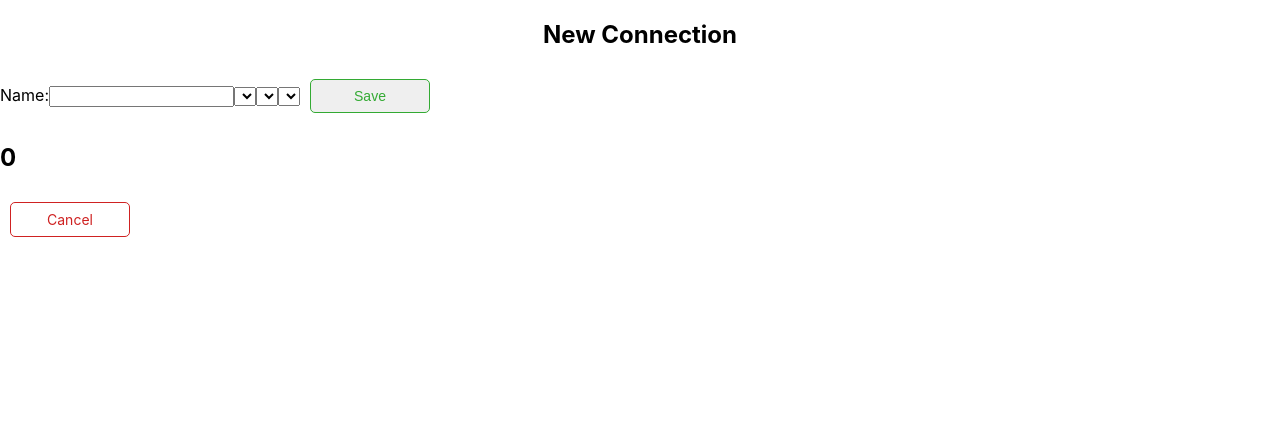
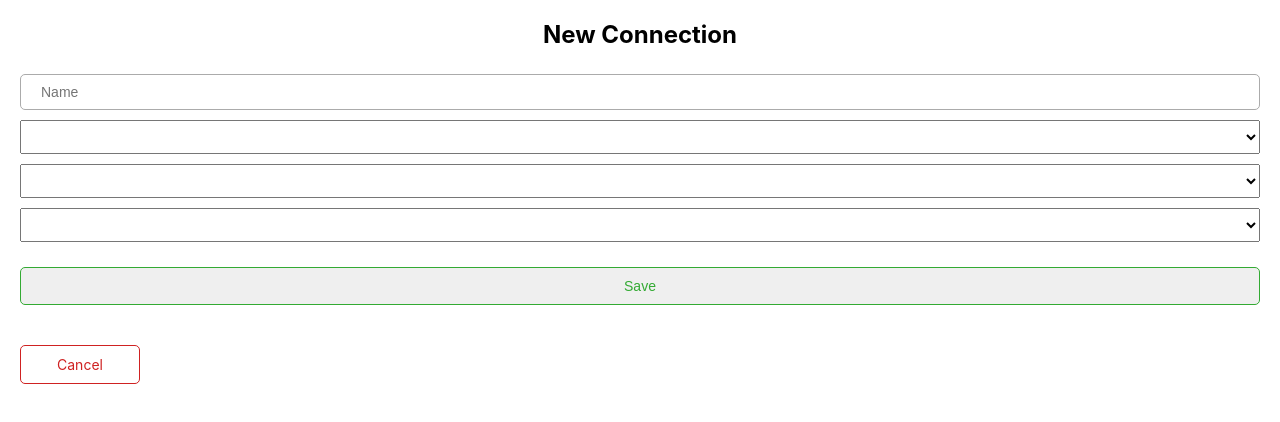
Before and after one commit to AmirSarkis12/connections-transport-app-symbiote, a React (Create React App) app in the folder connections-transport-app/: page /newconnection in a window 1280 px wide. Shown: the top 422 px of the page. Built offline with nearby package versions, Linux system fonts and the light colour scheme.

Commit message:
Styled new connection Form elements
- Removed placeholder global state counter

```diff
--- a/connections-transport-app/src/components/ConnectionSelector.jsx
+++ b/connections-transport-app/src/components/ConnectionSelector.jsx
@@ -1,7 +1,7 @@
 import React from 'react';
 import DataSet from '../example-data.js'
 import { history } from '../App'
-import { Button, ButtonRoute } from './Buttons'
+import { Button } from './Buttons'
 import { connect } from 'react-redux';
 
 const sanitiseRoutes = () => {
@@ -24,17 +24,13 @@ class ConnectionSelector extends React.Component {
   render() {
     return (
       <div>
-        <form onSubmit={this.onFormSubmit}>
-            <label>
-                Name:
-                <input type="text" name="name" />
-            </label>
+        <form class="connection-selector-form" onSubmit={this.onFormSubmit}>
+            <input class="name-input" type="text" name="name" placeholder="Name" />
             {/* To Do: Populate forms with staton information */}
             <select name="stop-1" />
             <select name="stop-2" />
             <select name="stop-3" />
             <Button classes="button positive" link="" label="Save" />
-            <h2>{this.props.count}</h2>
         </form>
       </div>
     );
--- a/connections-transport-app/src/components/Home.jsx
+++ b/connections-transport-app/src/components/Home.jsx
@@ -10,7 +10,6 @@ class Home extends React.Component {
         return (
             <div>
                 <h2 className="title">My Connections</h2>
-                <h2>{this.props.count}</h2>
                 {App > 0 ? null : <p className="message">You do not have any connections.</p>}
 
                 <ButtonRoute classes="button positive centre" link="newconnection" label="Add New" />
--- a/connections-transport-app/src/components/PageRouter.jsx
+++ b/connections-transport-app/src/components/PageRouter.jsx
@@ -1,6 +1,6 @@
 import React from 'react';
 import { BrowserRouter as Router, Route, Link } from 'react-router-dom';
-import { Button, ButtonRoute } from './Buttons';
+import { ButtonRoute } from './Buttons';
 import Home from './Home';
 import ConnectionOption from './ConnectionSelector'
 
--- a/connections-transport-app/src/styles/_partials/_buttons.scss
+++ b/connections-transport-app/src/styles/_partials/_buttons.scss
@@ -7,7 +7,7 @@
 // Common button styles
 .button {
 	border: 1px solid red;
-	padding: 8px;
+	padding: 10px;
   font-size: 14px;
   border-radius: 5px;
   color:#000;
@@ -16,12 +16,8 @@
 	box-sizing: border-box;
 	min-width: 120px;
 	text-align: center;
-	margin: 10px;
-
-	// Removes annoying highlight on some browsers
-	&:focus {
-    	outline: none !important;
-	}
+	margin: 20px;
+	cursor: pointer;
 
 	// Proceed step button
 	&.positive {
--- a/connections-transport-app/src/styles/_partials/_forms.scss
+++ b/connections-transport-app/src/styles/_partials/_forms.scss
@@ -1 +1,26 @@
-// To Do: Style New Connection Form elements
+.connection-selector-form {
+  display: flex;
+  justify-content: center;
+  flex-direction: column;
+  margin: 20px;
+
+  .button {
+    margin: 20px 0 0;
+  }
+
+  .name-input {
+    height: 34px;
+    padding: 0 20px;
+    font-size: 14px;
+    margin: 5px 0;
+    border-radius: 5px;
+    border: 1px solid #ababab;
+  }
+
+  select {
+    height: 34px;
+    font-size: 14px;
+    margin: 5px 0;
+    cursor: pointer;
+  }
+}
--- a/connections-transport-app/src/styles/_partials/_page.scss
+++ b/connections-transport-app/src/styles/_partials/_page.scss
@@ -1,3 +1,4 @@
+// Default styling from create-react-app
 body {
   margin: 0;
   font-family: -apple-system, BlinkMacSystemFont, "Segoe UI", "Roboto", "Oxygen",
@@ -7,6 +8,14 @@ body {
   -moz-osx-font-smoothing: grayscale;
 }
 
+// Centre all headings
 .title, .message {
     text-align: center
 }
+
+// Removes annoying highlight on some browsers
+* {
+  &:focus {
+    	outline: none !important;
+  }
+}
```
